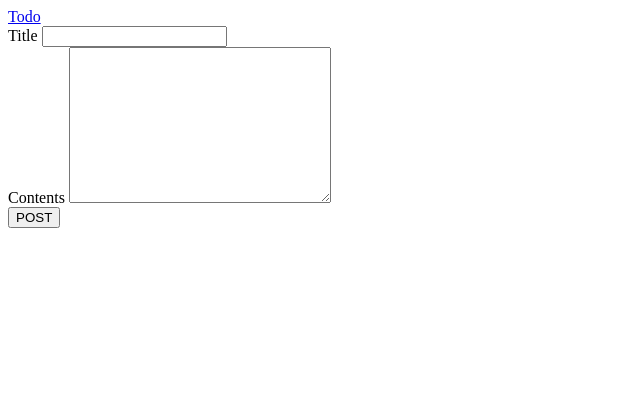
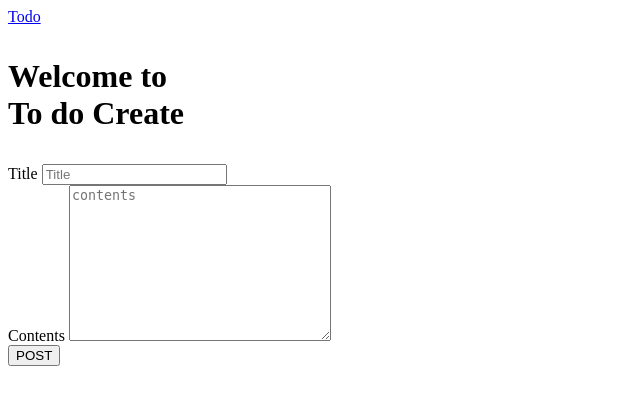
Before and after one commit to tai-namechan/todo_team_practice, a PHP site: page /create.php in a window 1280 px wide. Shown: the top 405 px of the page, without its empty margins (0-640 px from the left). Run offline with PHP 8.4, Linux system fonts and the light colour scheme.

Commit message:
second commit

```diff
--- a/create.php
+++ b/create.php
@@ -8,7 +8,7 @@
     <title>Todoアプリ</title>
     <link rel="stylesheet" href="./style.css">
 </head>
-<body>
+<body class="create-body">
     <div class="create-head">
         <div class="create-head-left">
             <nav>
@@ -17,17 +17,20 @@
         </div>
     </div>
 
+    <h1 class="createh1">
+        <p class="create-title">Welcome to <br>To do Create</p>
+    </h1>
     <div class="createmethod">
         <div class="formlist">
             <form action="store.php" method="post">
                 <div class="form-group">
                     <label for="title">Title</label>
-                    <input type="text" class="form-control" name="title" id="title">
+                    <input type="text" class="form-control" name="title" id="title" placeholder="Title">
                 </div>
 
                 <div class="form-group">
                     <label for="contents">Contents</label>
-                    <textarea class="form-control" name="contents" id="contents" cols="30" rows="10"></textarea>
+                    <textarea class="form-control" name="contents" id="contents" cols="30" rows="10" placeholder="contents"></textarea>
                 </div>
                 <div class="create-postbutton">
                 <!-- 戻るボタン -->
--- a/store.php
+++ b/store.php
@@ -15,7 +15,7 @@ $currentTime = date("Y/m/d H:i:s");
 $task = new Task();
 $task->create([$title, $contents, $currentTime]);
 
-// var_dump($task);
+
 // create.php→index.phpへリダイレクト
 header('location:index.php');
 exit;
```
